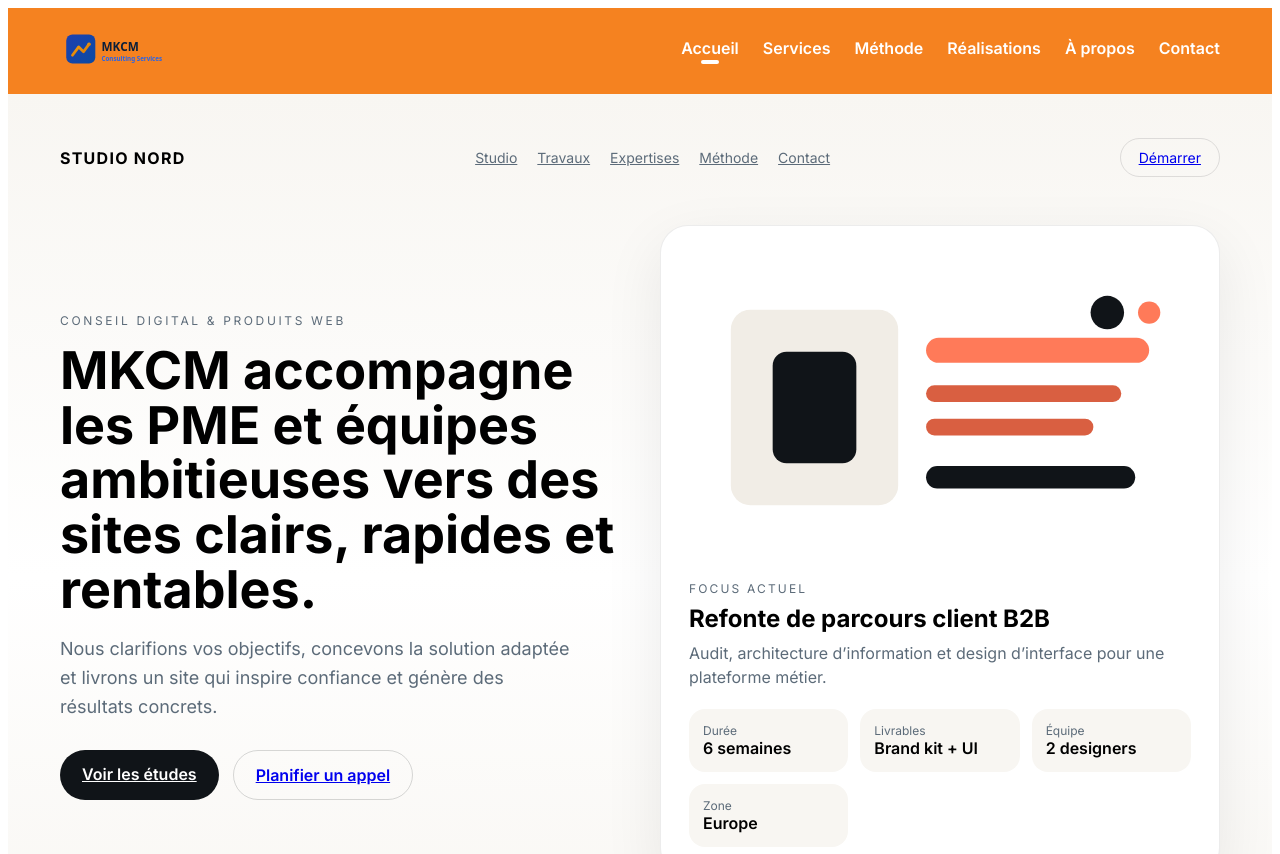
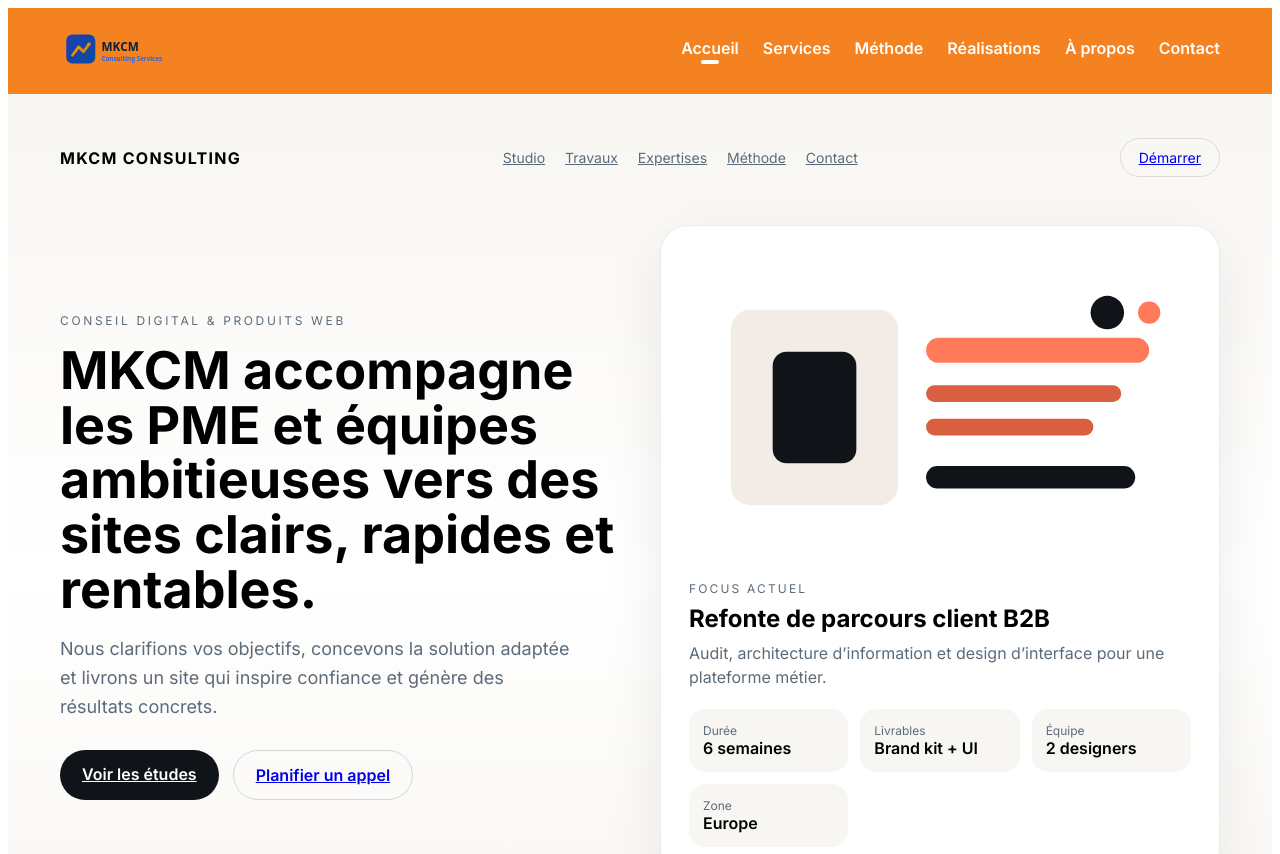
Before and after one commit to YvetteMariee/mkcm-site, a Next.js app: page / in a window 1280 px wide. Shown: the top 854 px of the page. Built offline with nearby package versions, Linux system fonts and the light colour scheme.

Commit message:
Update Hero.tsx

```diff
--- a/src/components/Hero.tsx
+++ b/src/components/Hero.tsx
@@ -29,7 +29,7 @@ export default function Hero() {
             flexWrap: "wrap",
           }}
         >
-          <div style={{ fontWeight: 700, letterSpacing: "0.08em" }}>STUDIO NORD</div>
+          <div style={{ fontWeight: 700, letterSpacing: "0.08em" }}>MKCM CONSULTING</div>
           <nav style={{ display: "flex", gap: 20, flexWrap: "wrap", fontSize: 14 }}>
             {navItems.map((item) => (
               <a key={item.label} href={item.href} style={{ color: "#5c6b79" }}>
```
